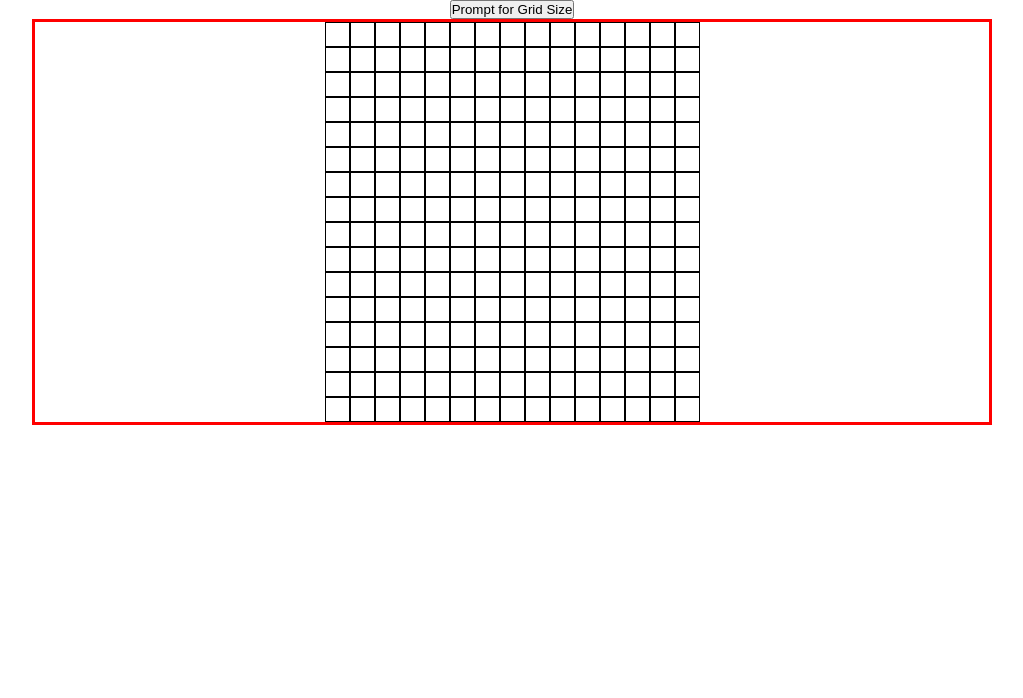
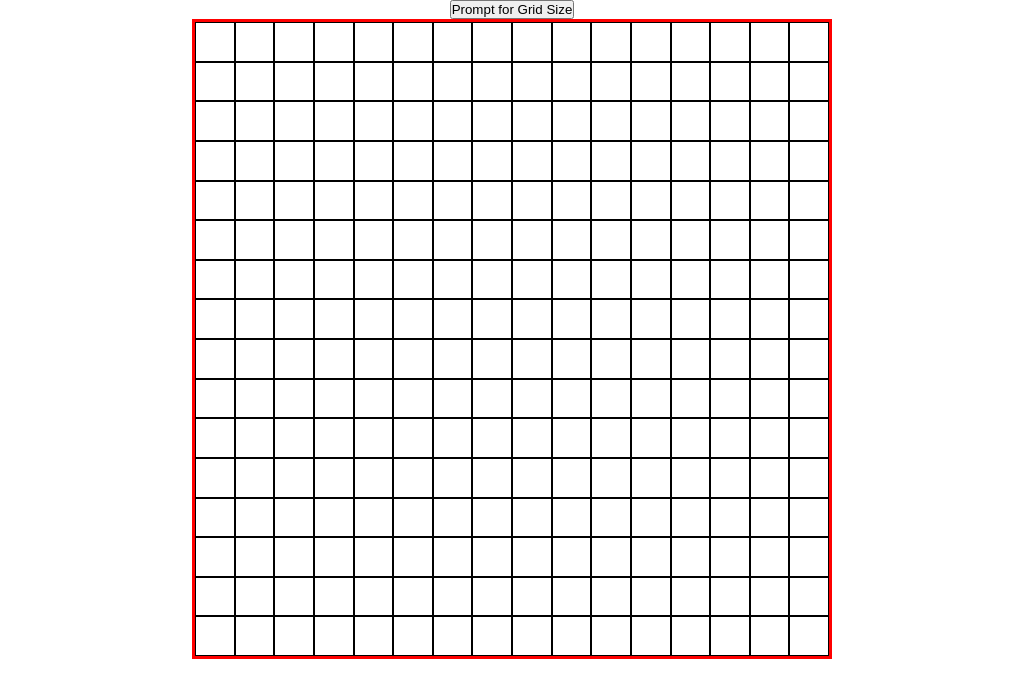
Before and after one commit to finnian-smith/etch-a-sketch, a plain HTML site: page index.html in a window 1280 px wide. Shown: the whole page, without its empty margins (128-1151 px from the left). Drawn offline with Linux system fonts and the light colour scheme.

Commit message:
Fix grid / square sizing issues

```diff
--- a/index.html
+++ b/index.html
@@ -8,10 +8,10 @@
   </head>
   <body>
     <!-- Work on this aligning with TOP instructions -->
-    <div class="grid-size-button">
-      <button>Prompt for Grid Size</button>
+    <div>
+      <button class="resize-button">Prompt for Grid Size</button>
     </div>
-    <div class="container"></div>
+    <div class="grid-container"></div>
     <script src="script.js"></script>
   </body>
 </html>
--- a/script.js
+++ b/script.js
@@ -1,13 +1,44 @@
-const GRID_LIMIT = 100;
+const GRID_MIN_LIMIT = 0;
+const GRID_MAX_LIMIT = 100;
 
-const container = document.querySelector(".container");
+const container = document.querySelector(".grid-container");
 
-function createGrid() {
-  for (let i = 0; i < 16 * 16; i++) {
+// Function to create a grid with a specified number of squares per side
+function createGrid(squarePerSide) {
+  container.innerHTML = "";
+
+  const squareSize = 100 / squarePerSide;
+
+  for (let i = 0; i < squarePerSide * squarePerSide; i++) {
     const square = document.createElement("div");
-    square.classList.add("square");
+    square.classList.add("grid-square");
+    square.style.width = `${squareSize}%`;
+    square.style.height = `${squareSize}%`;
     container.appendChild(square);
   }
+
+  container.addEventListener("mouseover", function (event) {
+    if (event.target.classList.contains("grid-square")) {
+      event.target.style.backgroundColor = "#66ccff";
+    }
+  });
 }
 
-createGrid();
+// Initial grid creation
+createGrid(16);
+
+// Resize grid button event listener
+const button = document.querySelector(".resize-button");
+button.addEventListener("click", function () {
+  let newSize = prompt(
+    "Enter the number of squares per side (Max - " + GRID_MAX_LIMIT + "):"
+  );
+  newSize = parseInt(newSize);
+
+  // Validate user input
+  if (isNaN(newSize) || newSize <= GRID_MIN_LIMIT || newSize > GRID_MAX_LIMIT) {
+    alert("Please enter a valid number between 1 and 100.");
+  } else {
+    createGrid(newSize);
+  }
+});
--- a/styles.css
+++ b/styles.css
@@ -8,30 +8,18 @@ body {
   display: flex;
   flex-direction: column;
   align-items: center;
+  margin: 0;
 }
 
-.container {
+.grid-container {
   border: 3px solid red;
   display: flex;
-  justify-content: center;
   flex-wrap: wrap;
-  width: 960px;
+  width: 80vh;
+  height: 80vh;
 }
 
-.square {
-  height: 25px;
-  width: 25px;
-  border: 1px solid black;
-  transition: background-color 1s;
+.grid-square {
+  border: 1px solid #000;
+  transition: background-color 0.3s ease;
 }
-
-.square:hover {
-  background-color: #e74c3c;
-  transition: background-color 0.3s;
-}
-
-.container > div:nth-child(16n + 1) {
-  width: 100%;
-  border: 0;
-  height: 0;
-}
```
